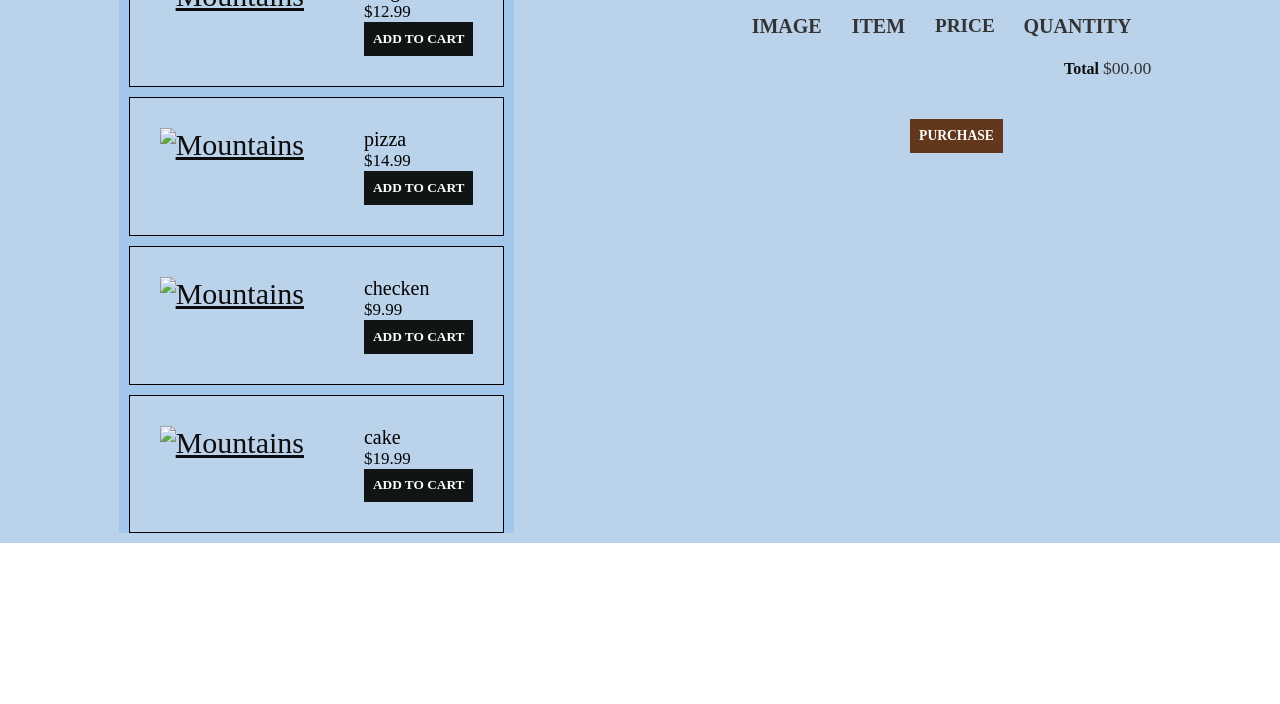
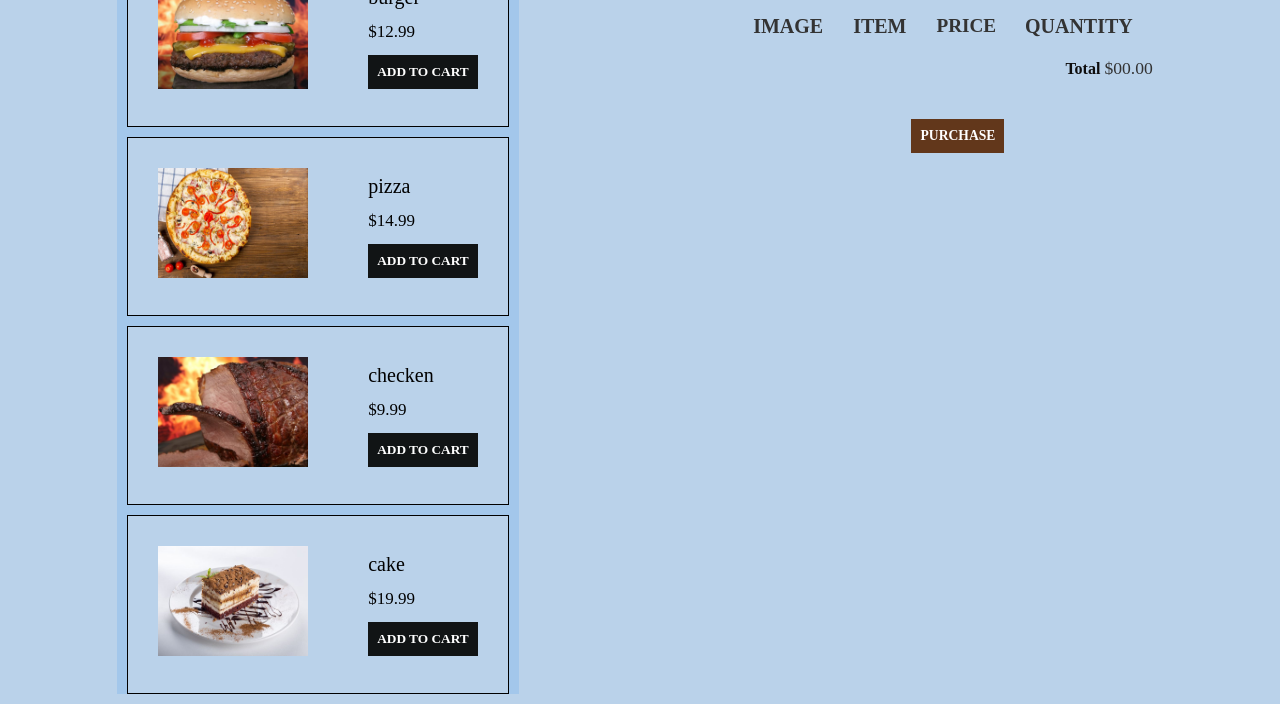
Before and after one commit to abhaypatil15/food-order-demo-project, a plain HTML site: page index.html in a window 1280 px wide. Shown: the part 147-851 px from the top of the page. Before the commit the page ends 800 px from the top, so only its background shows below. Drawn offline with Linux system fonts and the light colour scheme; files that its build step writes are made by us from their sources.

Commit message:
Update index.html

```diff
--- a/index.html
+++ b/index.html
@@ -4,7 +4,7 @@
     <head>
         <title>Food app</title>
         <meta name="description" content="This is the description">
-        <link rel="stylesheet" href="../foodorderApp/styleSheet.css" />
+        <link rel="stylesheet" href="styleSheet.css" />
     </head>
     <body>
         <header class="main-header">
@@ -15,8 +15,8 @@
             <div class="shop-items">
                 <div class="shop-item">
                     <div class="shop-item-image-div">
-                        <a target="_blank" href="../foodorderApp/assets/burger.jpg">
-                            <img class="shop-item-image" src="../foodorderApp/assets/burger.jpg" alt="Mountains" width="350" height="250">
+                        <a target="_blank" href=burger.jpg">
+                            <img class="shop-item-image" src="burger.jpg" alt="Mountains" width="350" height="250">
                           </a>
                     </div>
                       <div class="shop-item-details">
@@ -27,8 +27,8 @@
                 </div>
                 <div class="shop-item">
                     <div class="shop-item-image-div">
-                        <a target="_blank" href="../foodorderApp/assets/pizza.jpg">
-                            <img class="shop-item-image" src="../foodorderApp/assets/pizza.jpg" alt="Mountains" width="350" height="250">
+                        <a target="_blank" href="pizza.jpg">
+                            <img class="shop-item-image" src="pizza.jpg" alt="Mountains" width="350" height="250">
                           </a>
                     </div>
 
@@ -40,8 +40,8 @@
                 </div>
                 <div class="shop-item">
                     <div class="shop-item-image-div">
-                        <a target="_blank" href="../foodorderApp/assets/checken.jpg">
-                        <img class="shop-item-image" src="../foodorderApp/assets/checken.jpg" alt="Mountains" width="v" height="250">
+                        <a target="_blank" href="checken.jpg">
+                        <img class="shop-item-image" src="checken.jpg" alt="Mountains" width="v" height="250">
                       </a></div>
                     <div class="shop-item-details">
                         <span class="shop-item-title">checken</span>
@@ -51,8 +51,8 @@
                 </div>
                 <div class="shop-item">
                     <div class="shop-item-image-div">
-                        <a target="_blank" href="../foodorderApp/assets/cake-1971552__480.jpg">
-                            <img class="shop-item-image" src="../foodorderApp/assets/cake-1971552__480.jpg" alt="Mountains" width="350" height="250">
+                        <a target="_blank" href="cake-1971552__480.jpg">
+                            <img class="shop-item-image" src="cake-1971552__480.jpg" alt="Mountains" width="350" height="250">
                           </a>
                     </div>
 
@@ -83,5 +83,5 @@
         </div>
     </body>
 
-   <script src="../foodorderApp/food_app.js"></script>
+   <script src="food_app.js"></script>
 </html>
```
